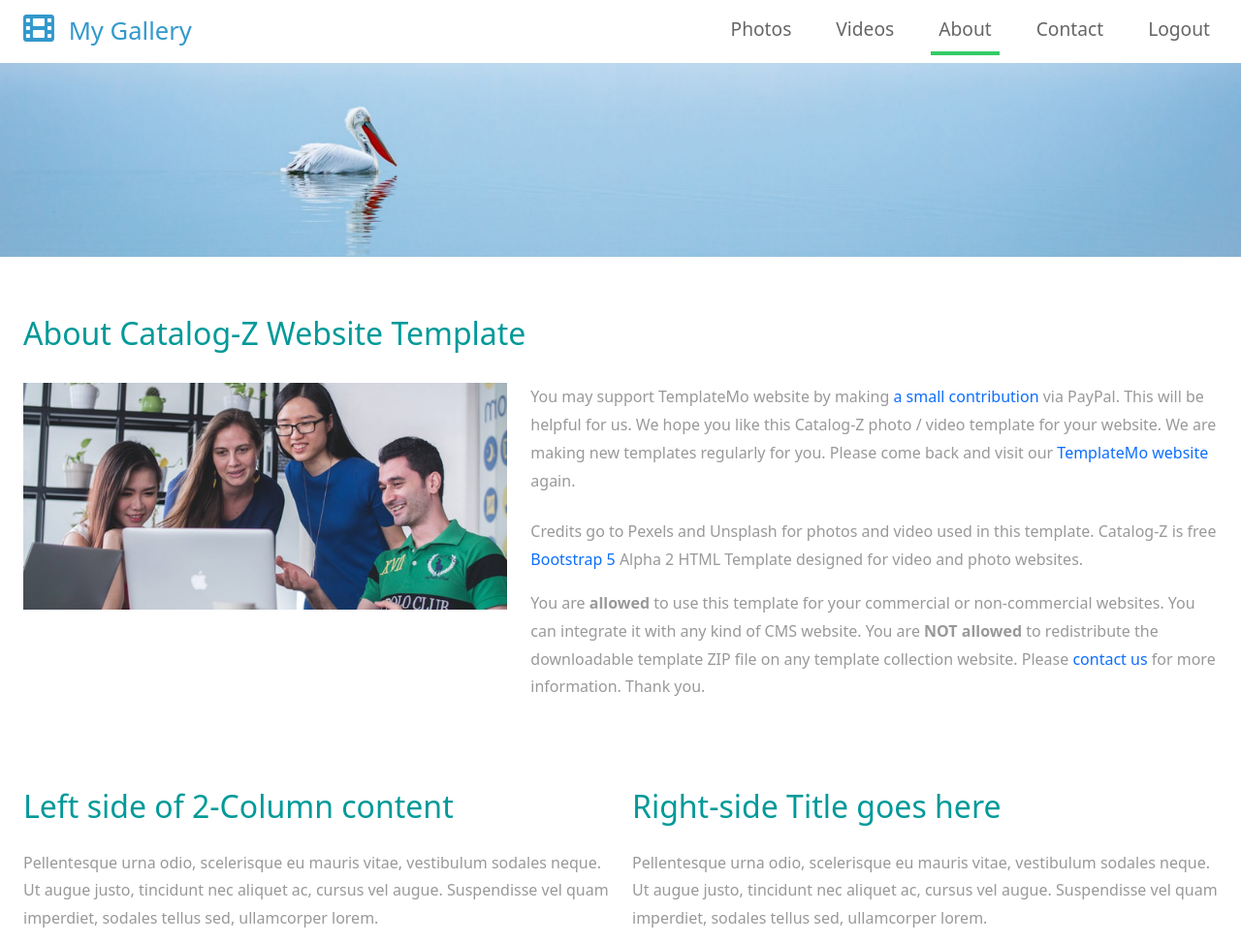
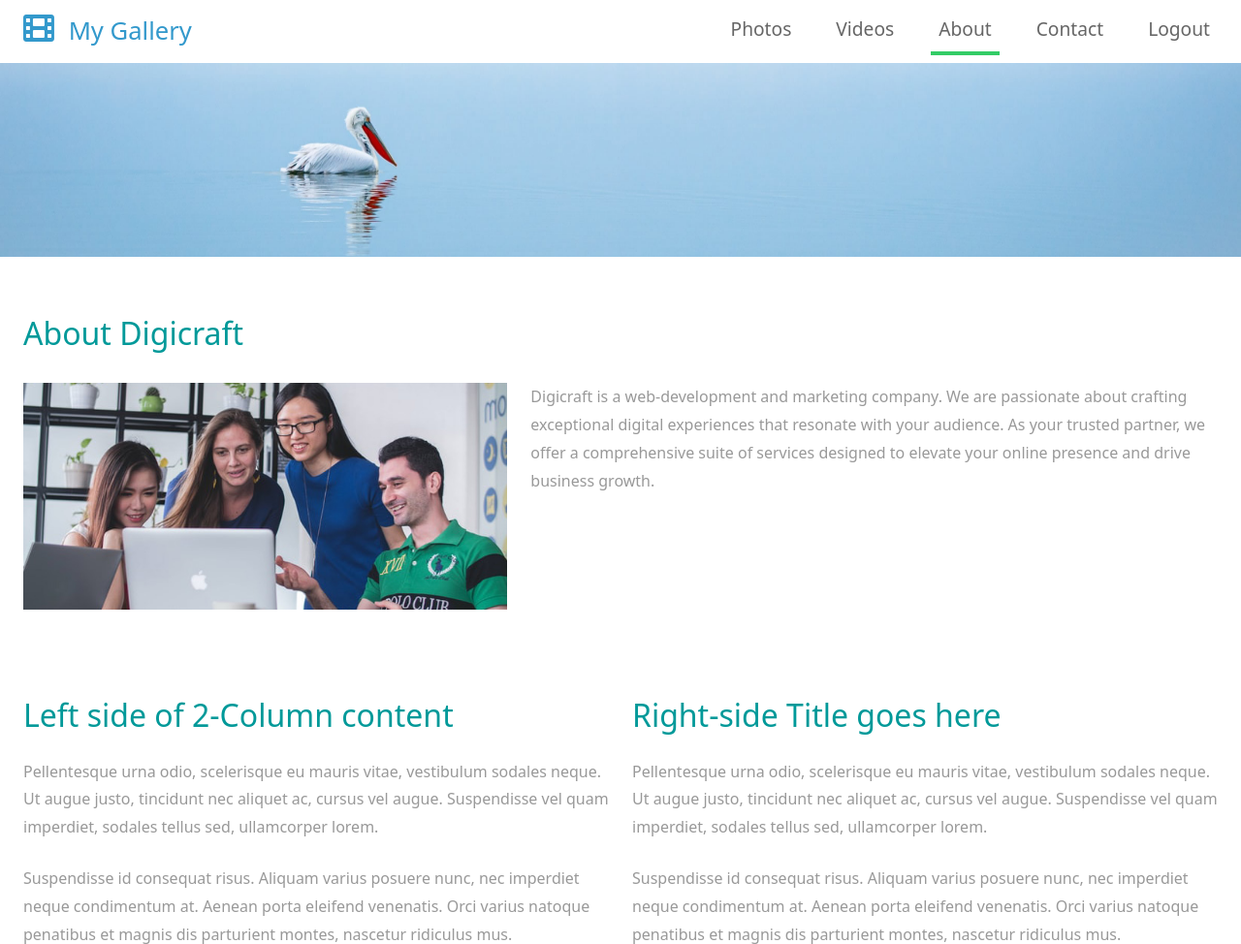
Before and after one commit to MuliJob/my_gallery, a Django app: page /about/ in a window 1280 px wide. Shown: the top 974 px of the page at 97% size. Run offline with Django 5.2, Linux system fonts and the light colour scheme; some libraries are stand-ins or nearby versions.

Commit message:
updated  about page

```diff
--- a/gallery/templates/about.html
+++ b/gallery/templates/about.html
@@ -6,7 +6,7 @@
     <div class="container-fluid tm-mt-60">
         <div class="row mb-4">
             <h2 class="col-12 tm-text-primary">
-                About Catalog-Z Website Template
+                About Digicraft
             </h2>
         </div>
         <div class="row tm-mb-74 tm-row-1640">
@@ -16,10 +16,12 @@
             <div class="col-lg-7 col-md-6 col-12">
                 <div class="tm-about-img-text">
                     <p class="mb-4">
-                  You may support TemplateMo website by making <a href="https://paypal.me/templatemo" target="_parent" rel="sponsored">a small contribution</a> via PayPal. This will be helpful for us. We hope you like this Catalog-Z photo / video template for your website. We are making new templates regularly for you. Please come back and visit our <a rel="sponsored" href="https://templatemo.com" target="_parent">TemplateMo website</a> again. </p>
-                    <p>
-                        Credits go to Pexels and Unsplash for photos and video used in this template. Catalog-Z is free <a rel="sponsored" href="https://v5.getbootstrap.com/">Bootstrap 5</a> Alpha 2 HTML Template designed for video and photo websites.</p>
-                    <p>You are <b>allowed</b> to use this template for your commercial or non-commercial websites. You can integrate it with any kind of CMS website. You are <b>NOT allowed</b> to redistribute the downloadable template ZIP file on any template collection website. Please <a rel="nofollow" href="https://templatemo.com/contact" target="_parent">contact us</a> for more information. Thank you.</p>
+                        Digicraft is a web-development and marketing company. We are
+                        passionate about crafting exceptional digital experiences
+                        that resonate with your audience. As your trusted partner,
+                        we offer a comprehensive suite of services designed to
+                        elevate your online presence and drive business growth.
+                    </p>
                 </div>
             </div>
         </div>
```
